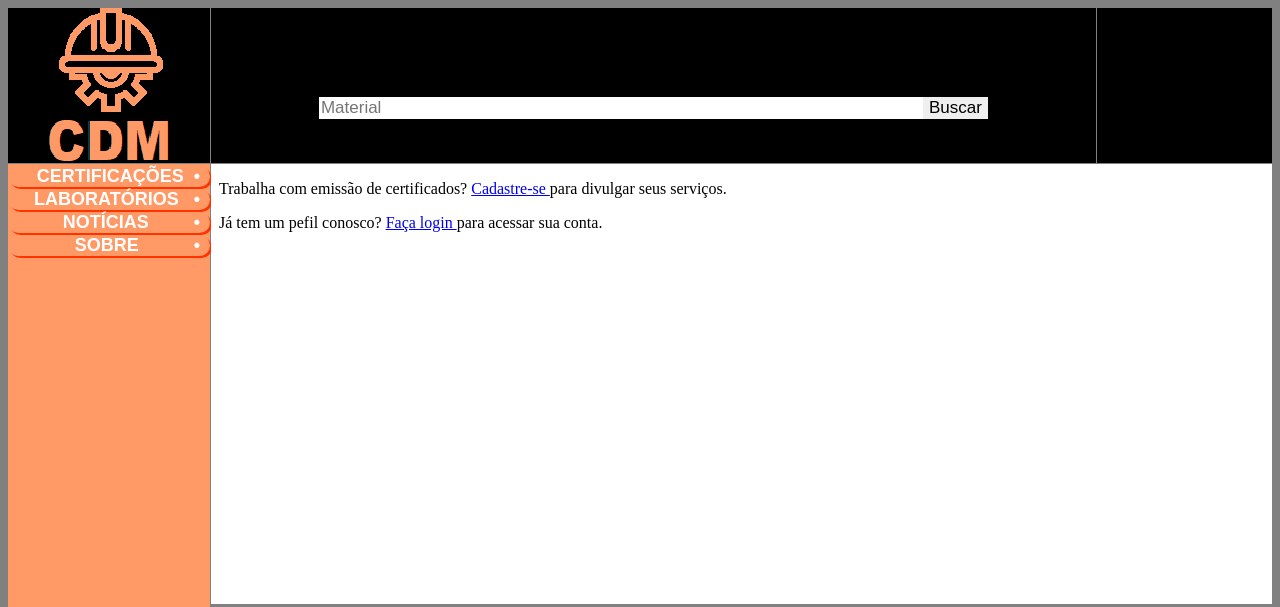
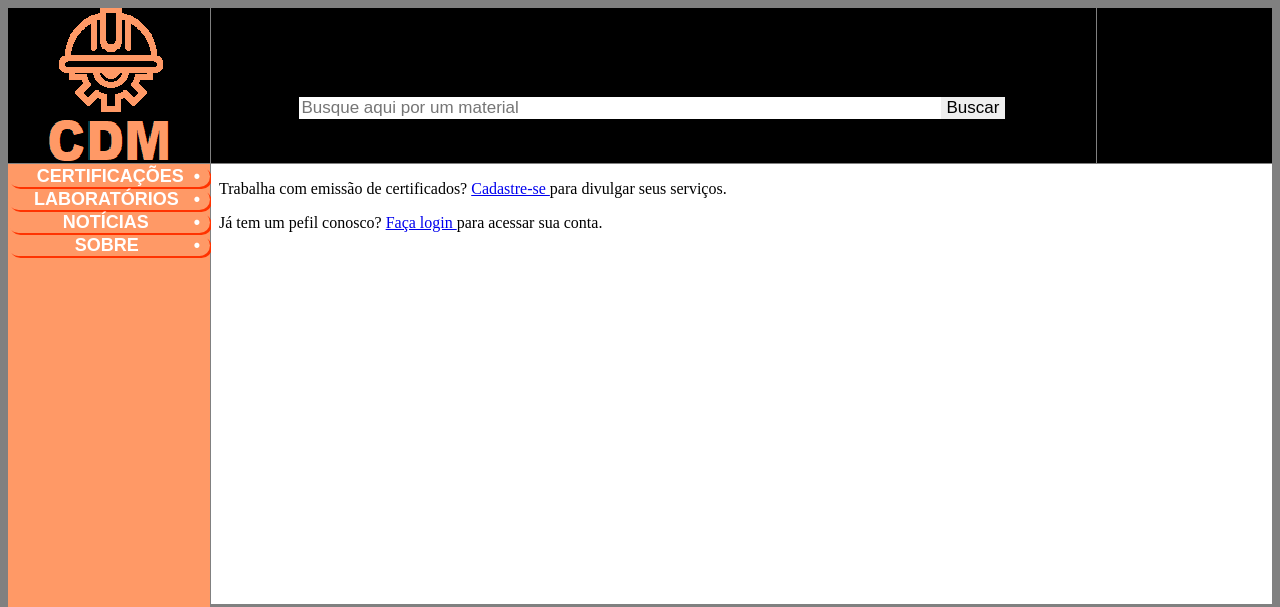
Before and after one commit to ICEI-PUC-Minas-PMV-ADS/pmv-ads-2021-2-e2-proj-int-t5-certificacao-de-materiais, a PHP site: page / in a window 1280 px wide. Shown: the top 607 px of the page. Run offline with PHP 8.4, Linux system fonts and the light colour scheme.

Commit message:
melhoria: css index e barra de pesquisa

```diff
--- a/src/css/index.css
+++ b/src/css/index.css
@@ -63,11 +63,10 @@ p {margin: 0;}
 .o-search input{
     border: none;
     font-size: 17px;
-    transform: translate(0, 100%);
 }
 
 .o-search input[type=text] {
-    min-width: 600px;
+    width: 80%;
 }
 
 .clickable {
@@ -78,6 +77,15 @@ p {margin: 0;}
     font-weight: bold;
 }
 
+.form-line {
+    height: 23px;
+    display: block;
+    width: 100%;
+    padding-left: 10%;
+    transform: translate(0, 100%);
+    overflow: auto;
+}
+
 #content {
     width: 100%;
     min-height: 55vh;
--- a/src/index.php
+++ b/src/index.php
@@ -28,7 +28,7 @@ if ($_SERVER["REQUEST_METHOD"] == "POST" && !empty(trim($_POST["searchbar"]))) {
     <body>
         <header class="o-logo"><img src="img/logo.png"></header>
         <header class="o-search">
-                <form method="post" action="index.php"><input type="text" name="searchbar" placeholder="Material"><input type="submit" value="Buscar"></form>
+            <div class="form-line"><form method="post" action="index.php"><input type="text" name="searchbar" placeholder="Busque aqui por um material" title="Areia, Cimento, Aço..."><input type="submit" value="Buscar"></form></div>
         </header>
         <header class="o-avatar"></header>
 
```
